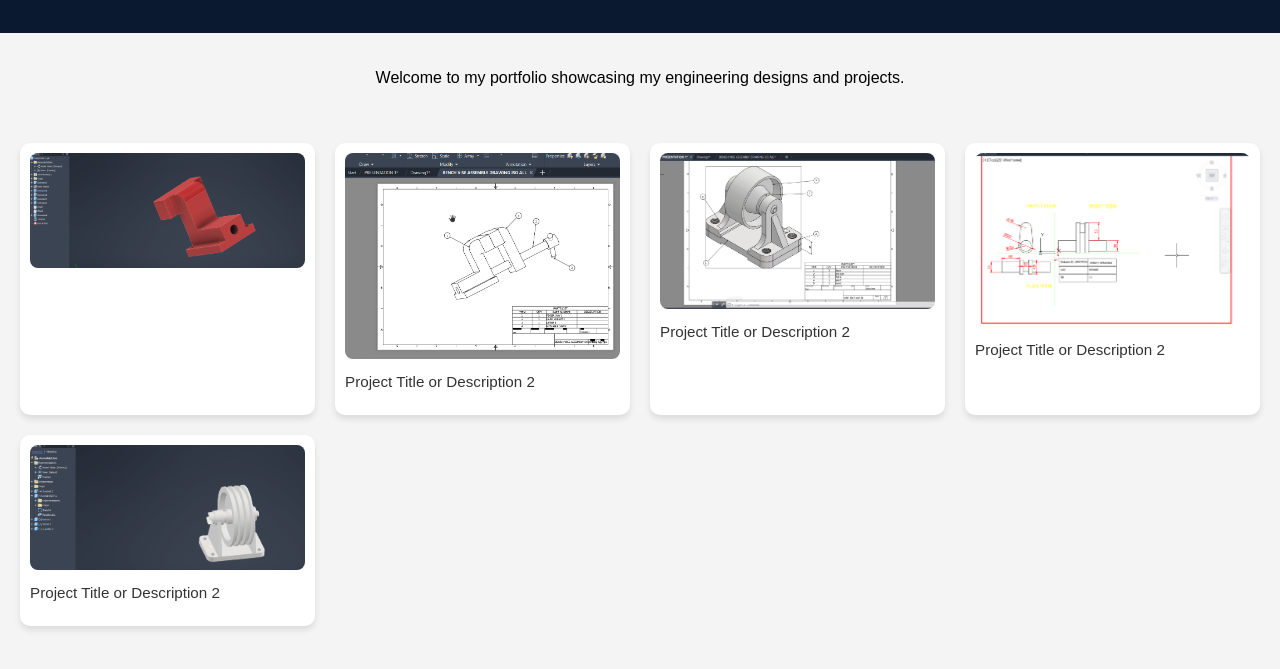
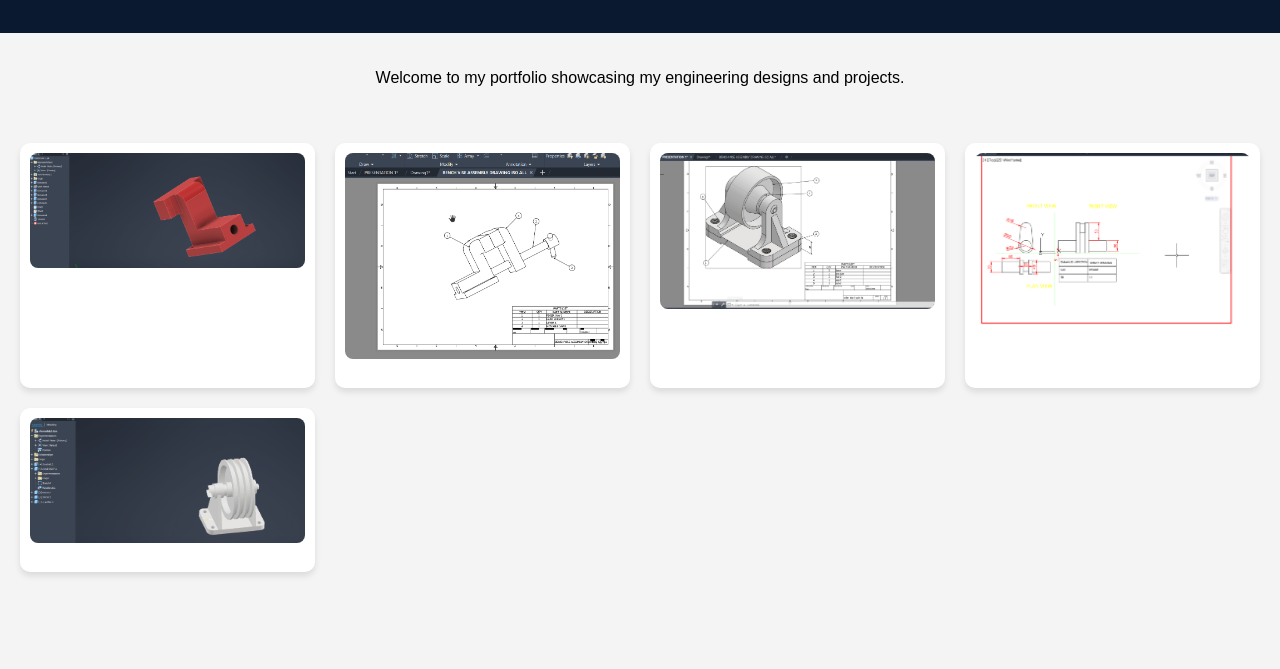
Before and after one commit to E-keter/engineering-portfolio, a plain HTML site: page index.html in a window 1280 px wide. Shown: the part 121-790 px from the top of the page. Drawn offline with Linux system fonts and the light colour scheme.

Commit message:
Update index.html

```diff
--- a/index.html
+++ b/index.html
@@ -61,19 +61,19 @@
     </div>
     <div class="gallery-item">
       <img src="images/port2.png" alt="Design 2" />
-      <p>Project Title or Description 2</p>
+      <p></p>
     </div>
      <div class="gallery-item">
       <img src="images/port3.png" alt="Design 2" />
-      <p>Project Title or Description 2</p>
+      <p></p>
     </div>
  <div class="gallery-item">
       <img src="images/port4.png" alt="Design 2" />
-      <p>Project Title or Description 2</p>
+      <p></p>
     </div>
  <div class="gallery-item">
       <img src="images/port5.png" alt="Design 2" />
-      <p>Project Title or Description 2</p>
+      <p></p></p>
     </div>
   </section>
 
```
